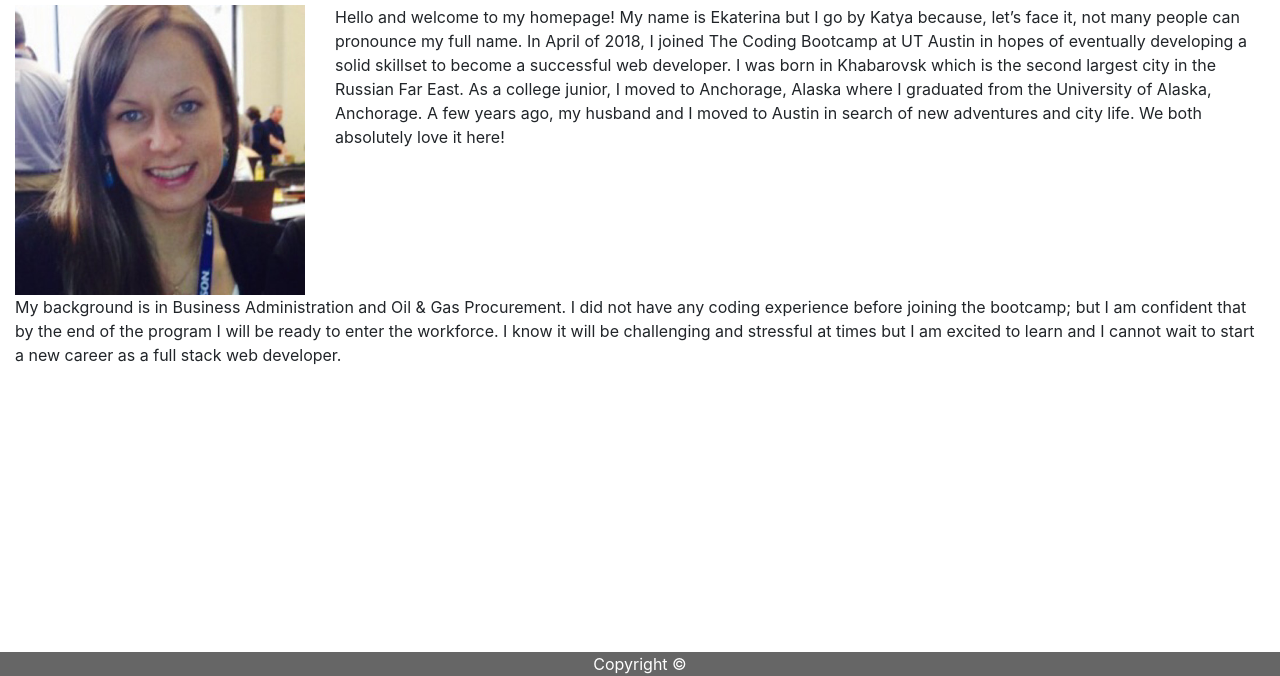
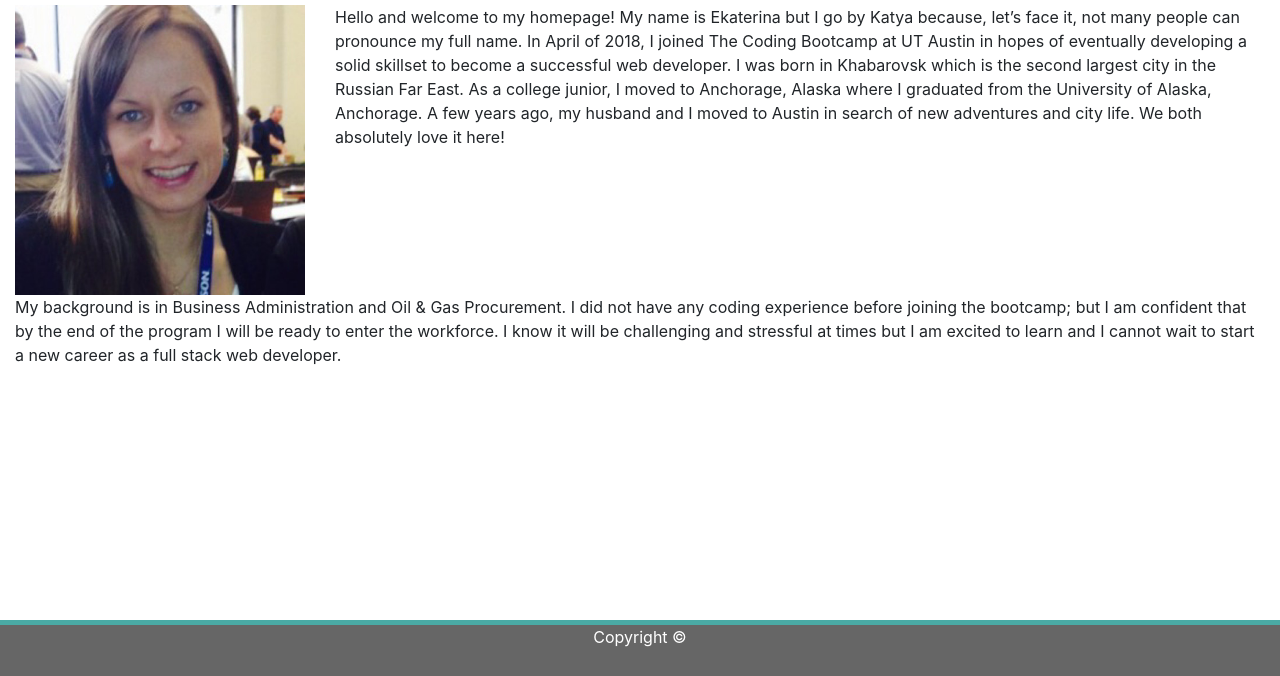
Before and after one commit to ektravel/Bootstrap-Portfolio, a plain HTML site: page index.html in a window 1280 px wide. Shown: the part 124-800 px from the top of the page. Drawn offline with nearby package versions, Linux system fonts and the light colour scheme.

Commit message:
added height for footer

```diff
--- a/index.html
+++ b/index.html
@@ -64,7 +64,7 @@
         </div>
         <!-- Start of the footer -->
         <footer class="footer">
-        <div class="footer fixed-bottom" style="background-color: #666666; text-align: center; color: white">Copyright &#169;
+        <div class="footer fixed-bottom footer-border-top" style=" height:7%; background-color: #666666; text-align: center; color: white; border-top: 5px solid #4aaaa5">Copyright &#169;
         </div>
         </footer>
         <!--End of the footer-->
```
